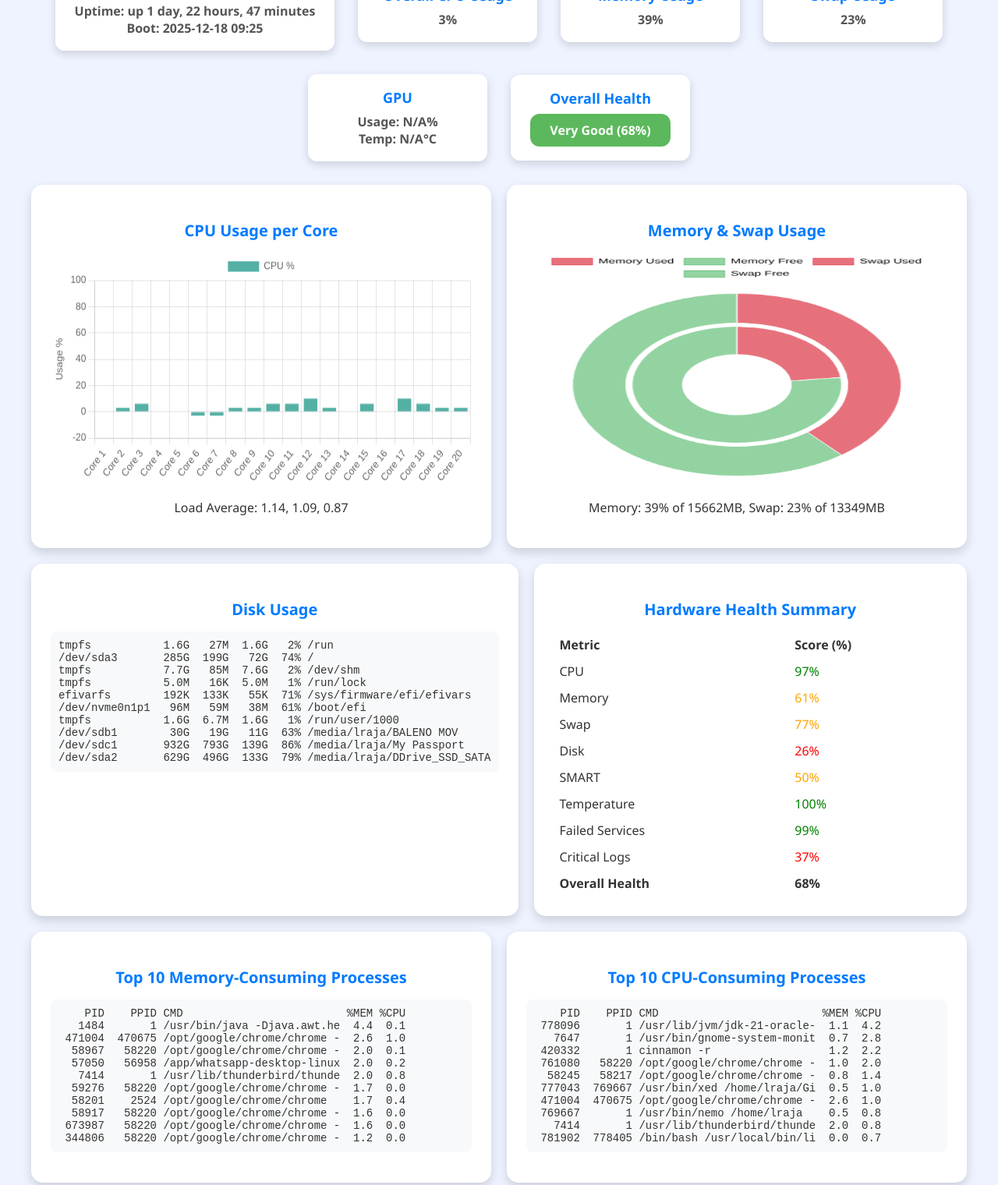
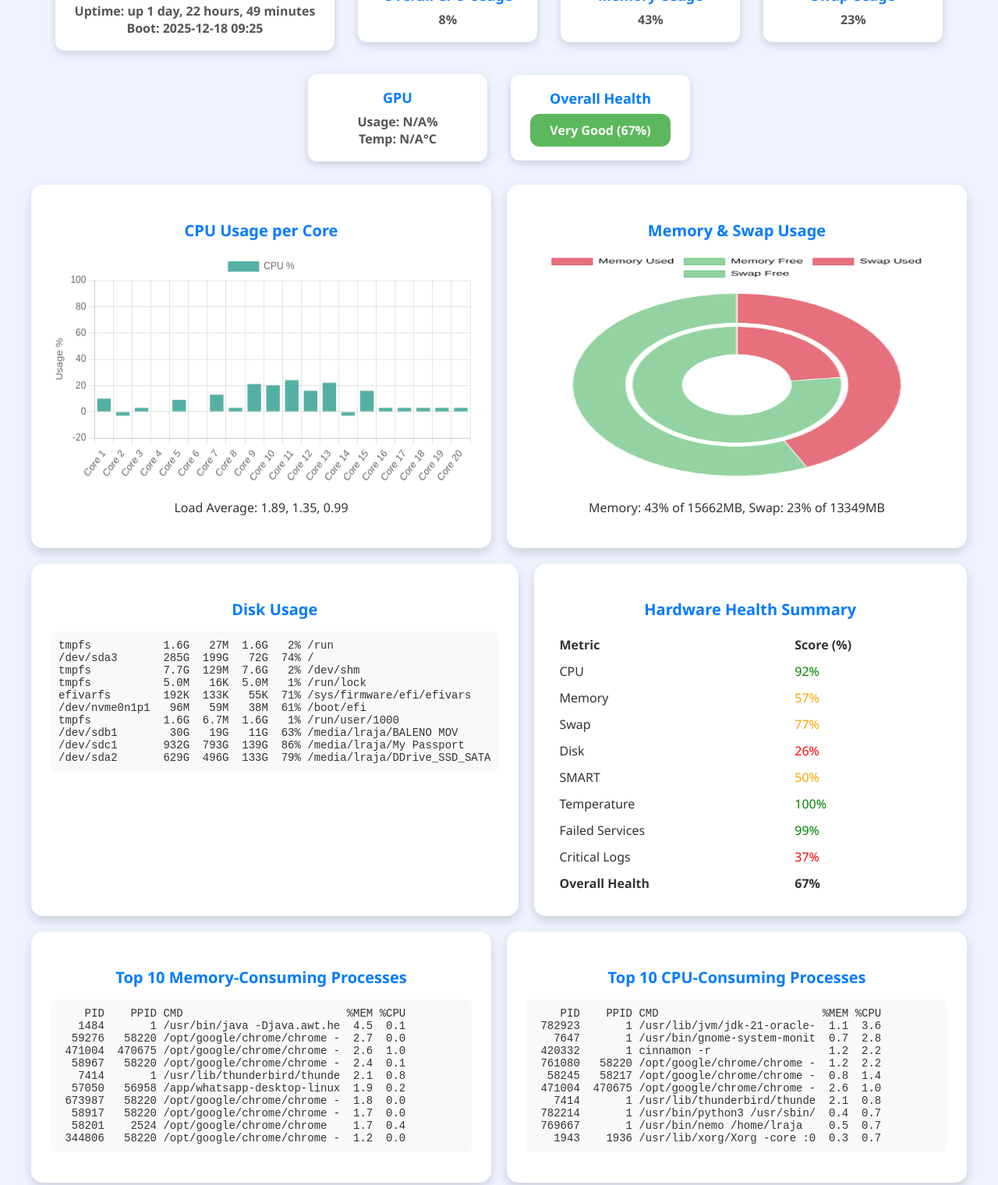
Before and after one commit to loganathr20/EZOps_Netlify, a plain HTML site: page Reports/linux_healthcheck_dashboard_report.html in a window 1280 px wide. Shown: the part 115-1635 px from the top of the page at 78% size. Drawn offline with nearby package versions, Linux system fonts and the light colour scheme.

Commit message:
Auto commit: 2025-12-20 08:15:08

```diff
--- a/Reports/linux_healthcheck_dashboard_report.html
+++ b/Reports/linux_healthcheck_dashboard_report.html
@@ -27,24 +27,24 @@ footer { background:#007bff; color:white; text-align:center; padding:18px; margi
 <body>
 <div class="info-bar">
     Host: <b>LinuxMint-Thinkcentre</b> &nbsp;&nbsp; | &nbsp;&nbsp;
-    Report Generated: <b>2025-12-20 08:13:14 +0530</b>
+    Report Generated: <b>2025-12-20 08:15:01 +0530</b>
 </div>
 
 <div class="summary-panel">
-  <div class="summary-card"><h4>System Uptime</h4><p>Uptime: up 1 day, 22 hours, 47 minutes</p><p>Boot: 2025-12-18 09:25</p></div>
-  <div class="summary-card"><h4>Overall CPU Usage</h4><p>3%</p></div>
-  <div class="summary-card"><h4>Memory Usage</h4><p>39%</p></div>
+  <div class="summary-card"><h4>System Uptime</h4><p>Uptime: up 1 day, 22 hours, 49 minutes</p><p>Boot: 2025-12-18 09:25</p></div>
+  <div class="summary-card"><h4>Overall CPU Usage</h4><p>8%</p></div>
+  <div class="summary-card"><h4>Memory Usage</h4><p>43%</p></div>
   <div class="summary-card"><h4>Swap Usage</h4><p>23%</p></div>
   <div class="summary-card"><h4>GPU</h4><p>Usage: N/A%<br>Temp: N/A°C</p></div>
-  <div class="summary-card"><h4>Overall Health</h4><div class="health-badge" style="background:#5cb85c;">Very Good (68%)</div></div>
+  <div class="summary-card"><h4>Overall Health</h4><div class="health-badge" style="background:#5cb85c;">Very Good (67%)</div></div>
 </div>
 
 <div class="container">
-<div class="card"><h3>CPU Usage per Core</h3><canvas id="cpuChart"></canvas><p>Load Average: 1.14, 1.09, 0.87</p></div>
-<div class="card"><h3>Memory & Swap Usage</h3><canvas id="memSwapChart"></canvas><p>Memory: 39% of 15662MB, Swap: 23% of 13349MB</p></div>
+<div class="card"><h3>CPU Usage per Core</h3><canvas id="cpuChart"></canvas><p>Load Average: 1.89, 1.35, 0.99</p></div>
+<div class="card"><h3>Memory & Swap Usage</h3><canvas id="memSwapChart"></canvas><p>Memory: 43% of 15662MB, Swap: 23% of 13349MB</p></div>
 <div class="card"><h3>Disk Usage</h3><pre>tmpfs           1.6G   27M  1.6G   2% /run
 /dev/sda3       285G  199G   72G  74% /
-tmpfs           7.7G   85M  7.6G   2% /dev/shm
+tmpfs           7.7G  129M  7.6G   2% /dev/shm
 tmpfs           5.0M   16K  5.0M   1% /run/lock
 efivarfs        192K  133K   55K  71% /sys/firmware/efi/efivars
 /dev/nvme0n1p1   96M   59M   38M  61% /boot/efi
@@ -55,40 +55,40 @@ tmpfs           1.6G  6.7M  1.6G   1% /run/user/1000
 <div class="card"><h3>Hardware Health Summary</h3>
 <table class="table-fixed">
 <tr><th>Metric</th><th>Score (%)</th></tr>
-<tr><td>CPU</td><td style="color:green">97%</td></tr>
-<tr><td>Memory</td><td style="color:orange">61%</td></tr>
+<tr><td>CPU</td><td style="color:green">92%</td></tr>
+<tr><td>Memory</td><td style="color:orange">57%</td></tr>
 <tr><td>Swap</td><td style="color:orange">77%</td></tr>
 <tr><td>Disk</td><td style="color:red">26%</td></tr>
 <tr><td>SMART</td><td style="color:orange">50%</td></tr>
 <tr><td>Temperature</td><td style="color:green">100%</td></tr>
 <tr><td>Failed Services</td><td style="color:green">99%</td></tr>
 <tr><td>Critical Logs</td><td style="color:red">37%</td></tr>
-<tr><th>Overall Health</th><th>68%</th></tr>
+<tr><th>Overall Health</th><th>67%</th></tr>
 </table>
 </div>
 
 <div class="card"><h3>Top 10 Memory-Consuming Processes</h3><pre>    PID    PPID CMD                         %MEM %CPU
-   1484       1 /usr/bin/java -Djava.awt.he  4.4  0.1
+   1484       1 /usr/bin/java -Djava.awt.he  4.5  0.1
+  59276   58220 /opt/google/chrome/chrome -  2.7  0.0
  471004  470675 /opt/google/chrome/chrome -  2.6  1.0
-  58967   58220 /opt/google/chrome/chrome -  2.0  0.1
-  57050   56958 /app/whatsapp-desktop-linux  2.0  0.2
-   7414       1 /usr/lib/thunderbird/thunde  2.0  0.8
-  59276   58220 /opt/google/chrome/chrome -  1.7  0.0
+  58967   58220 /opt/google/chrome/chrome -  2.4  0.1
+   7414       1 /usr/lib/thunderbird/thunde  2.1  0.8
+  57050   56958 /app/whatsapp-desktop-linux  1.9  0.2
+ 673987   58220 /opt/google/chrome/chrome -  1.8  0.0
+  58917   58220 /opt/google/chrome/chrome -  1.7  0.0
   58201    2524 /opt/google/chrome/chrome    1.7  0.4
-  58917   58220 /opt/google/chrome/chrome -  1.6  0.0
- 673987   58220 /opt/google/chrome/chrome -  1.6  0.0
  344806   58220 /opt/google/chrome/chrome -  1.2  0.0</pre></div>
 <div class="card"><h3>Top 10 CPU-Consuming Processes</h3><pre>    PID    PPID CMD                         %MEM %CPU
- 778096       1 /usr/lib/jvm/jdk-21-oracle-  1.1  4.2
+ 782923       1 /usr/lib/jvm/jdk-21-oracle-  1.1  3.6
    7647       1 /usr/bin/gnome-system-monit  0.7  2.8
  420332       1 cinnamon -r                  1.2  2.2
- 761080   58220 /opt/google/chrome/chrome -  1.0  2.0
+ 761080   58220 /opt/google/chrome/chrome -  1.2  2.2
   58245   58217 /opt/google/chrome/chrome -  0.8  1.4
- 777043  769667 /usr/bin/xed /home/lraja/Gi  0.5  1.0
  471004  470675 /opt/google/chrome/chrome -  2.6  1.0
- 769667       1 /usr/bin/nemo /home/lraja    0.5  0.8
-   7414       1 /usr/lib/thunderbird/thunde  2.0  0.8
- 781902  778405 /bin/bash /usr/local/bin/li  0.0  0.7</pre></div>
+   7414       1 /usr/lib/thunderbird/thunde  2.1  0.8
+ 782214       1 /usr/bin/python3 /usr/sbin/  0.4  0.7
+ 769667       1 /usr/bin/nemo /home/lraja    0.5  0.7
+   1943    1936 /usr/lib/xorg/Xorg -core :0  0.3  0.7</pre></div>
 
 </div>
 
@@ -97,7 +97,7 @@ tmpfs           1.6G  6.7M  1.6G   1% /run/user/1000
 window.addEventListener('load', () => {
     new Chart(document.getElementById('cpuChart'), {
         type:'bar',
-        data:{labels:["Core 1","Core 2","Core 3","Core 4","Core 5","Core 6","Core 7","Core 8","Core 9","Core 10","Core 11","Core 12","Core 13","Core 14","Core 15","Core 16","Core 17","Core 18","Core 19","Core 20"], datasets:[{label:'CPU %', data:[0,3,6,0,0,-3,-3,3,3,6,6,10,3,0,6,0,10,6,3,3], backgroundColor:["rgba(42,157,143,0.8)","rgba(42,157,143,0.8)","rgba(42,157,143,0.8)","rgba(42,157,143,0.8)","rgba(42,157,143,0.8)","rgba(42,157,143,0.8)","rgba(42,157,143,0.8)","rgba(42,157,143,0.8)","rgba(42,157,143,0.8)","rgba(42,157,143,0.8)","rgba(42,157,143,0.8)","rgba(42,157,143,0.8)","rgba(42,157,143,0.8)","rgba(42,157,143,0.8)","rgba(42,157,143,0.8)","rgba(42,157,143,0.8)","rgba(42,157,143,0.8)","rgba(42,157,143,0.8)","rgba(42,157,143,0.8)","rgba(42,157,143,0.8)"]}]},
+        data:{labels:["Core 1","Core 2","Core 3","Core 4","Core 5","Core 6","Core 7","Core 8","Core 9","Core 10","Core 11","Core 12","Core 13","Core 14","Core 15","Core 16","Core 17","Core 18","Core 19","Core 20"], datasets:[{label:'CPU %', data:[10,-3,3,0,9,0,13,3,21,20,24,16,22,-3,16,3,3,3,3,3], backgroundColor:["rgba(42,157,143,0.8)","rgba(42,157,143,0.8)","rgba(42,157,143,0.8)","rgba(42,157,143,0.8)","rgba(42,157,143,0.8)","rgba(42,157,143,0.8)","rgba(42,157,143,0.8)","rgba(42,157,143,0.8)","rgba(42,157,143,0.8)","rgba(42,157,143,0.8)","rgba(42,157,143,0.8)","rgba(42,157,143,0.8)","rgba(42,157,143,0.8)","rgba(42,157,143,0.8)","rgba(42,157,143,0.8)","rgba(42,157,143,0.8)","rgba(42,157,143,0.8)","rgba(42,157,143,0.8)","rgba(42,157,143,0.8)","rgba(42,157,143,0.8)"]}]},
         options:{responsive:true, scales:{y:{beginAtZero:true, max:100, title:{display:true, text:'Usage %'}}}}
     });
 
@@ -109,7 +109,7 @@ window.addEventListener('load', () => {
             datasets:[
                 {
                     label:'Memory',
-                    data:[39, 61],
+                    data:[43, 57],
                     backgroundColor: ['rgba(220,53,69,0.7)', 'rgba(40,167,69,0.5)'], // Red for used, Green for free
                     borderWidth:1,
                     radius: '90%',
```
